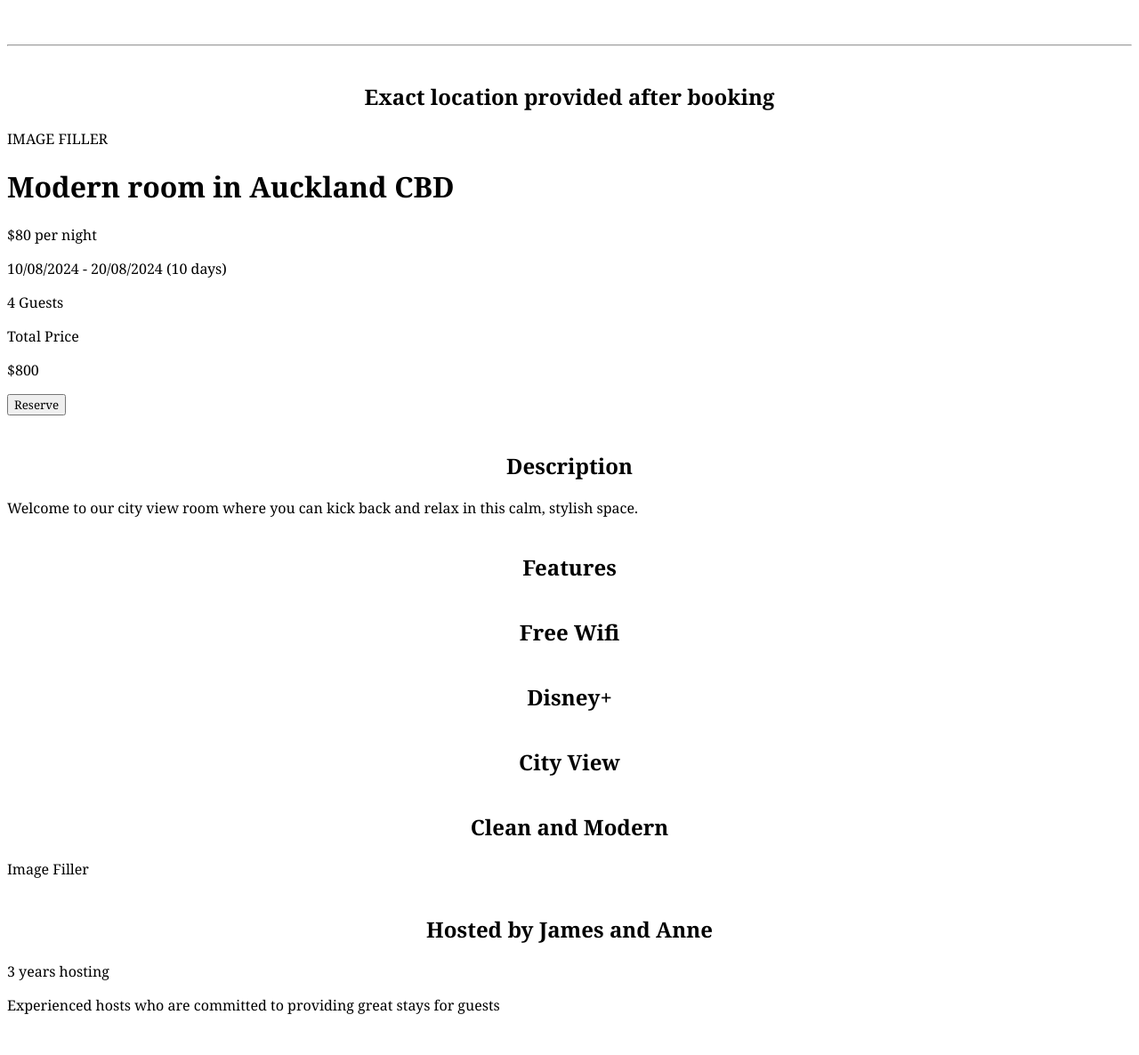
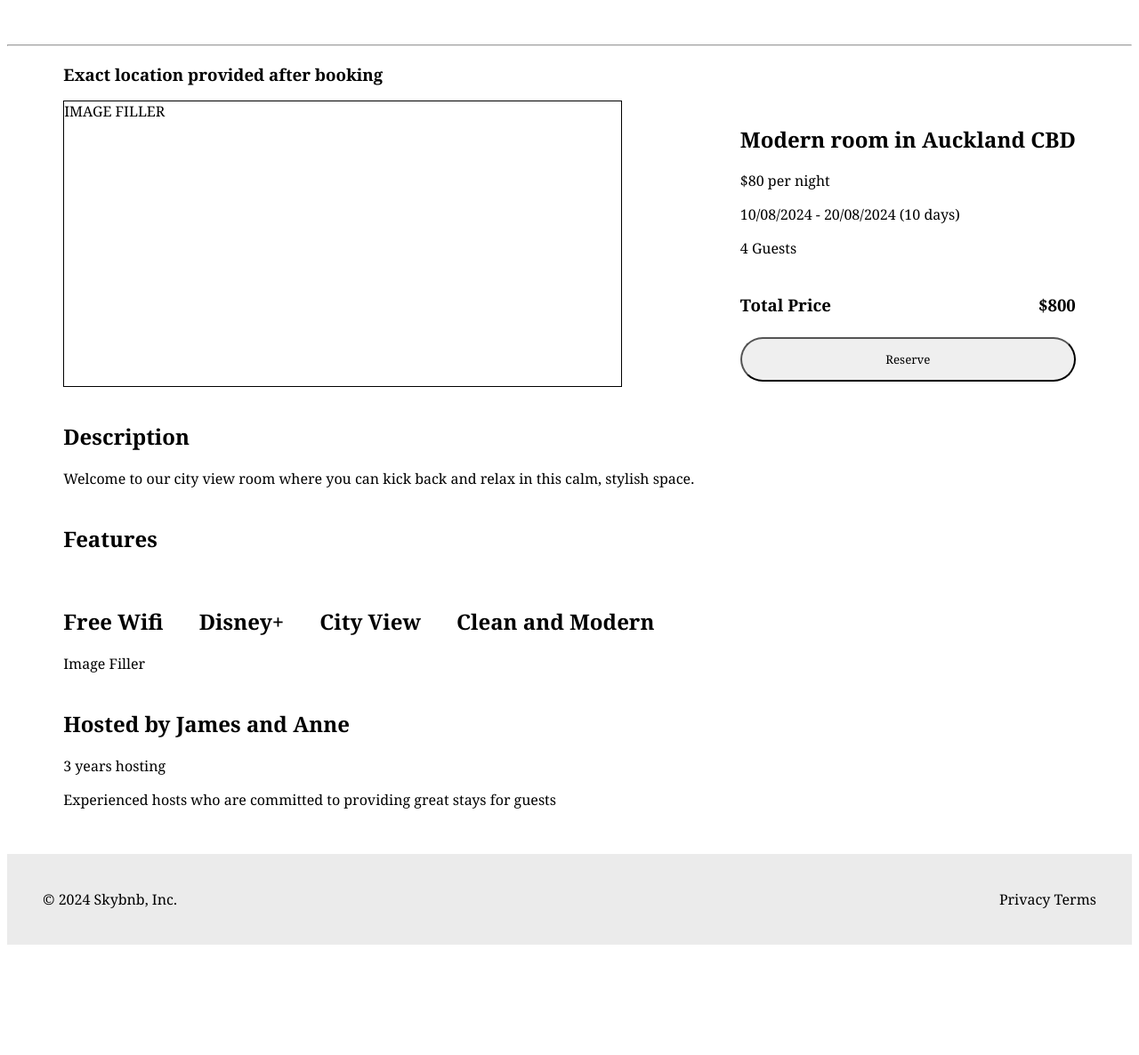
Before and after one commit to jedi24garcia/EnterpriseWebApplication, a Django app: page /stays/1 in a window 1280 px wide. Shown: the part 170-1356 px from the top of the page at 89% size. After the commit the page ends 1232 px from the top, so only its background shows below. Run offline with Django 5.2, Linux system fonts and the light colour scheme; tables that the repository leaves empty hold one stand-in row (values such as "Sample post").

Commit message:
Created basic stay detail page and corrected the call for first_name in hosts model

```diff
--- a/accounts/forms.py
+++ b/accounts/forms.py
@@ -3,9 +3,13 @@
 from django.contrib.auth.models import User
 
 class SignUpForm(UserCreationForm):
+
+  first_name = forms.CharField(max_length=40, required=True, help_text='Enter your first name')
+  first_name = forms.CharField(max_length=40, required=True, help_text='Enter your last name')
+
   class Meta:
     model = User
-    fields = ('username', 'password1', 'password2')
+    fields = ('username', 'first_name', 'last_name', 'password1', 'password2')
 
 class LoginForm(forms.Form):
     username = forms.CharField()
--- a/accounts/templates/signup.html
+++ b/accounts/templates/signup.html
@@ -9,6 +9,12 @@
       {% csrf_token %}
       <!-- {{ form.as_p }} -->
       <div class="input_container">
+        <div class="input_field">
+          Username: {{form.first_name}}
+        </div>
+        <div class="input_field">
+          Username: {{form.last_name}}
+        </div>
         <div class="input_field">
           Username: {{form.username}}
         </div>
--- a/static/css/base.css
+++ b/static/css/base.css
@@ -211,3 +211,58 @@
   input{
     border : 1px solid rgb(196, 196, 196);
   }
+
+
+
+/* Stay Detail */
+
+#stay-detail {
+  width: 90%;
+  margin: auto;
+}
+
+#stay-detail div h2 {
+  text-align: left;
+}
+
+.stay-section-1 {
+  display: flex;
+  flex-direction: row;
+  align-items: center;
+  justify-content: space-between;
+  height: 40vh;
+  gap: 20px
+}
+
+.stay-images {
+  height: 100%;
+  width: 55%;
+  border: solid black 1px;
+}
+
+.stay-section-1-info {
+  display: flex;
+  justify-content: space-evenly;
+  flex-direction: column;
+  height: 100%;
+}
+
+.stay-section-1-info button {
+  height: 50px;
+  border-radius: 50px;
+}
+
+.stay-section-1-info h2 {
+  padding-top: 0;
+}
+
+.stay-price {
+  display: flex;
+  flex-direction: row;
+  justify-content: space-between;
+}
+
+.stay-features div {
+  display: flex;
+  gap: 40px;
+}
--- a/stays/models.py
+++ b/stays/models.py
@@ -4,31 +4,31 @@
 # Create your models here.
 # Host model
 class Host(models.Model):
-    MALE = 'M'
-    FEMALE = 'F'
-    NON_BINARY = 'NB'
-    OTHER = 'O'
-    GENDER_CHOICES = [
-        (MALE, "Male"),
-        (FEMALE, "Female"),
-        (NON_BINARY, "Non-Binary"),
-        (OTHER, "Other")
-    ]
+    # MALE = 'M'
+    # FEMALE = 'F'
+    # NON_BINARY = 'NB'
+    # OTHER = 'O'
+    # GENDER_CHOICES = [
+    #     (MALE, "Male"),
+    #     (FEMALE, "Female"),
+    #     (NON_BINARY, "Non-Binary"),
+    #     (OTHER, "Other")
+    # ]
 
     user = models.OneToOneField(User, on_delete=models.CASCADE, null=True)
 
-    gender = models.CharField(
-        max_length=2,
-        choices=GENDER_CHOICES,
-        default=OTHER,
-        null=True
-    )
-    rating = models.IntegerField(blank=True, null=True)
+    # gender = models.CharField(
+    #     max_length=2,
+    #     choices=GENDER_CHOICES,
+    #     default=OTHER,
+    #     null=True
+    # )
+    # rating = models.IntegerField(blank=True, null=True)
 
-    superhost = models.BooleanField(default=False)
+    # superhost = models.BooleanField(default=False)
 
     def __str__(self) -> str:
-        return f'{self.first_name}, {self.last_name}'
+        return f'{self.user.first_name}, {self.user.last_name}'
 
 # Stays model
 class Stay(models.Model):
--- a/stays/templates/stays/stay_detail.html
+++ b/stays/templates/stays/stay_detail.html
@@ -3,21 +3,22 @@
 {% block title %}Stay Details{% endblock %}
 
 {% block content %}
-<h2>Exact location provided after booking</h2>
-<div class="stay-section1">
+<div id="stay-detail">
+    <h3 class="location">Exact location provided after booking</h3>
+    <div class="stay-section-1">
         <div class="stay-images">
             IMAGE FILLER
         </div>
-    <div class="stay-section1-info">
+        <div class="stay-section-1-info">
             <div>
-            <h1>Modern room in Auckland CBD</h1>
+                <h2>Modern room in Auckland CBD</h2>
                 <p>$80 per night</p>
                 <p>10/08/2024 - 20/08/2024 (10 days)</p>
                 <p>4 Guests</p>
             </div>
             <div class="stay-price">
-            <p>Total Price</p>
-            <p>$800</p>
+                <h3>Total Price</h3>
+                <h3>$800</h3>
             </div>
             <button>Reserve</button>
         </div>
@@ -45,6 +46,8 @@
             <p>Experienced hosts who are committed to providing great stays for guests</p>
         </div>
     </div>
+</div>
+
 
 
 
```
Also changed, not shown: db.sqlite3, stays/migrations/0003_remove_host_gender_remove_host_rating_and_more.py (added). Lines whose indentation alone changed are shown as unchanged.
